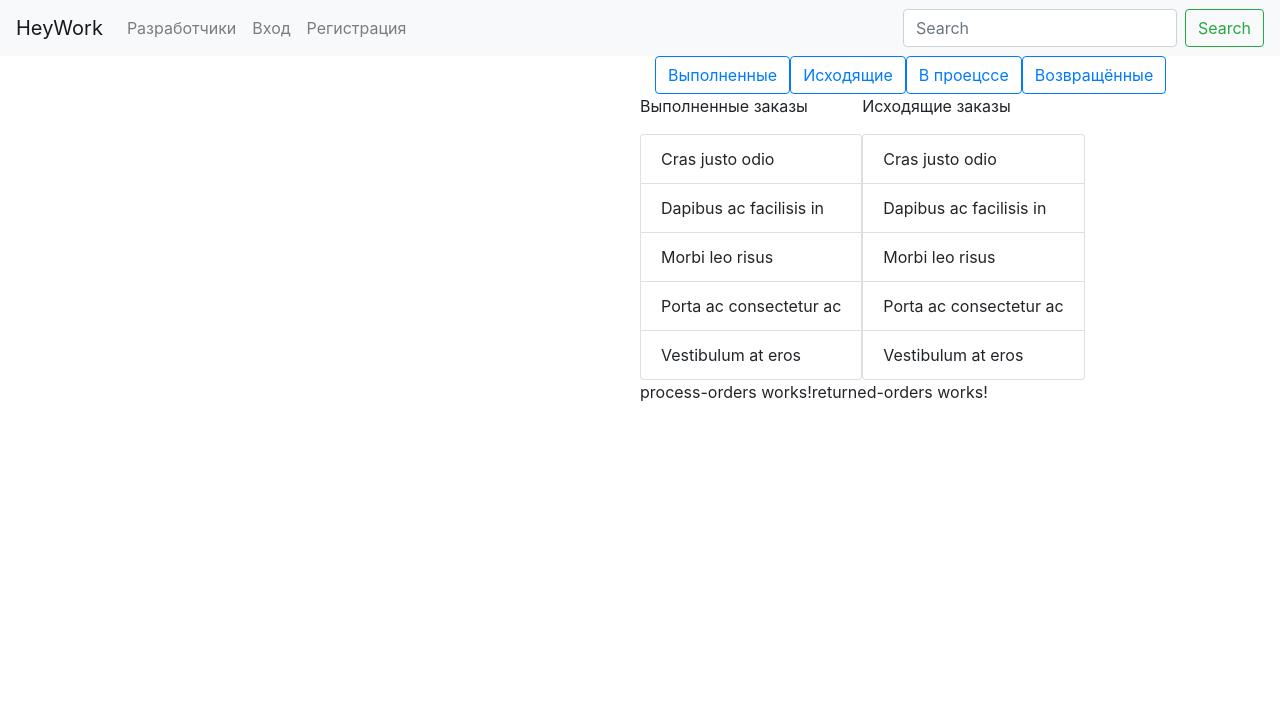
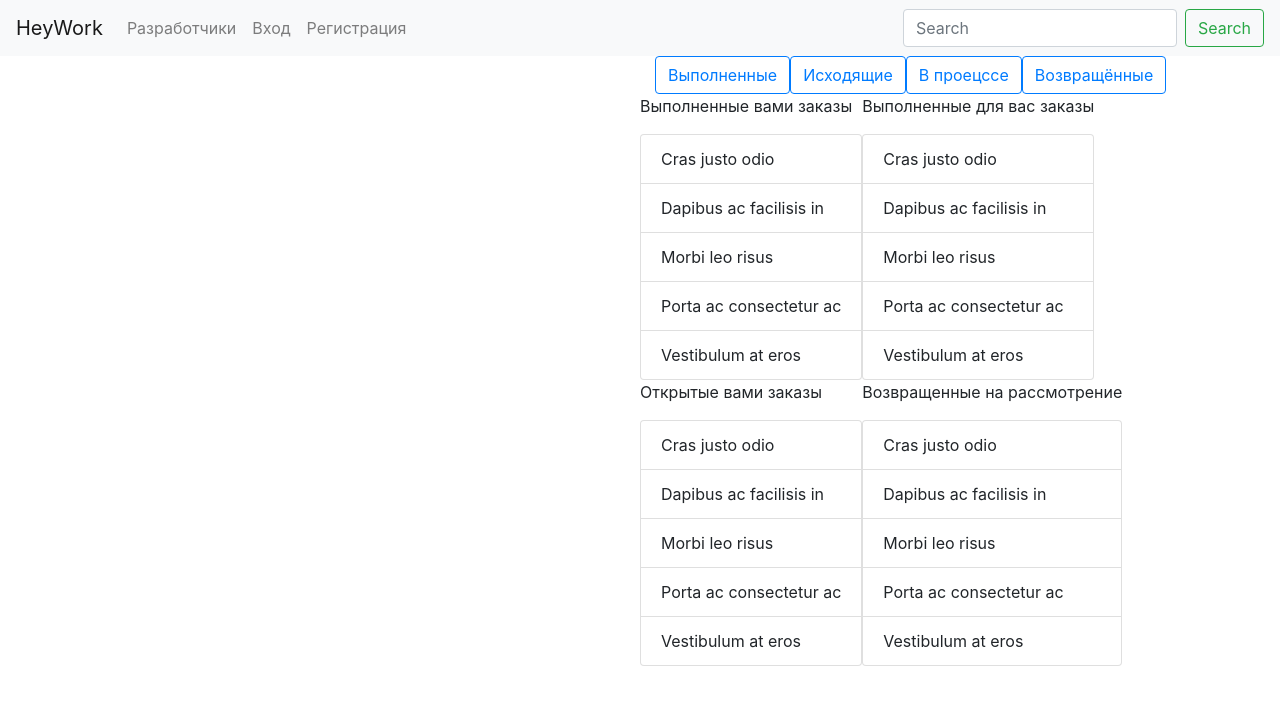
Before and after one commit to dckntm/HeyWork, an Angular app in the folder frontend/client/: page /user/1 in a window 1280 px wide. Shown: the top 702 px of the page. Built offline with nearby package versions, Linux system fonts and the light colour scheme; no server answers.

Commit message:
add default tabels

```diff
--- a/frontend/client/src/app/pages/personal/components/output-orders/output-orders.component.html
+++ b/frontend/client/src/app/pages/personal/components/output-orders/output-orders.component.html
@@ -1,4 +1,4 @@
-<p>Исходящие заказы</p>
+<p>Выполненные для вас заказы</p>
 <ul class="list-group">
     <li class="list-group-item">Cras justo odio</li>
     <li class="list-group-item">Dapibus ac facilisis in</li>
--- a/frontend/client/src/app/pages/personal/components/process-orders/process-orders.component.html
+++ b/frontend/client/src/app/pages/personal/components/process-orders/process-orders.component.html
@@ -1 +1,8 @@
-<p>process-orders works!</p>
+<p>Открытые вами заказы</p>
+<ul class="list-group">
+    <li class="list-group-item">Cras justo odio</li>
+    <li class="list-group-item">Dapibus ac facilisis in</li>
+    <li class="list-group-item">Morbi leo risus</li>
+    <li class="list-group-item">Porta ac consectetur ac</li>
+    <li class="list-group-item">Vestibulum at eros</li>
+</ul>
--- a/frontend/client/src/app/pages/personal/components/returned-orders/returned-orders.component.html
+++ b/frontend/client/src/app/pages/personal/components/returned-orders/returned-orders.component.html
@@ -1 +1,8 @@
-<p>returned-orders works!</p>
+<p>Возвращенные на рассмотрение</p>
+<ul class="list-group">
+    <li class="list-group-item">Cras justo odio</li>
+    <li class="list-group-item">Dapibus ac facilisis in</li>
+    <li class="list-group-item">Morbi leo risus</li>
+    <li class="list-group-item">Porta ac consectetur ac</li>
+    <li class="list-group-item">Vestibulum at eros</li>
+  </ul>
--- a/frontend/client/src/app/pages/personal/components/user-orders/user-orders.component.html
+++ b/frontend/client/src/app/pages/personal/components/user-orders/user-orders.component.html
@@ -1,4 +1,4 @@
-<p>Выполненные заказы</p>
+<p>Выполненные вами заказы</p>
 <ul class="list-group">
     <li class="list-group-item">Cras justo odio</li>
     <li class="list-group-item">Dapibus ac facilisis in</li>
```
